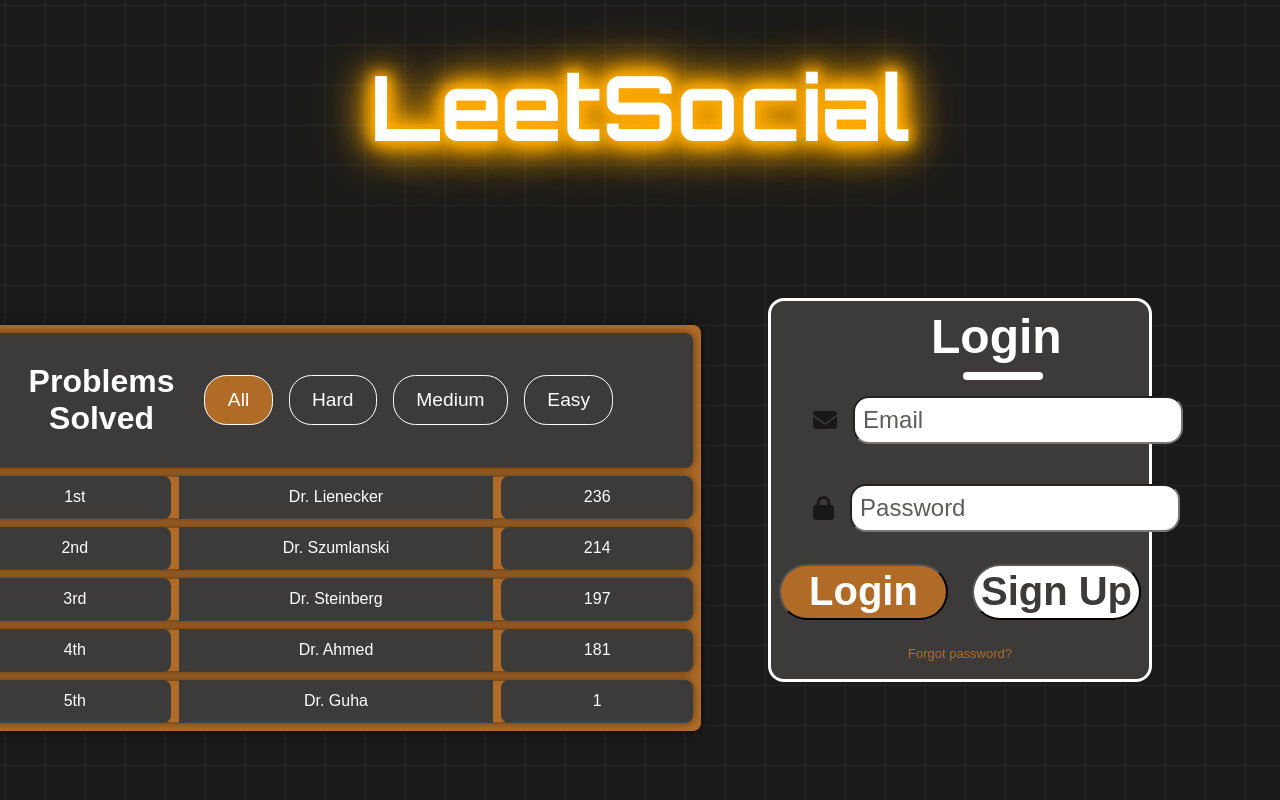
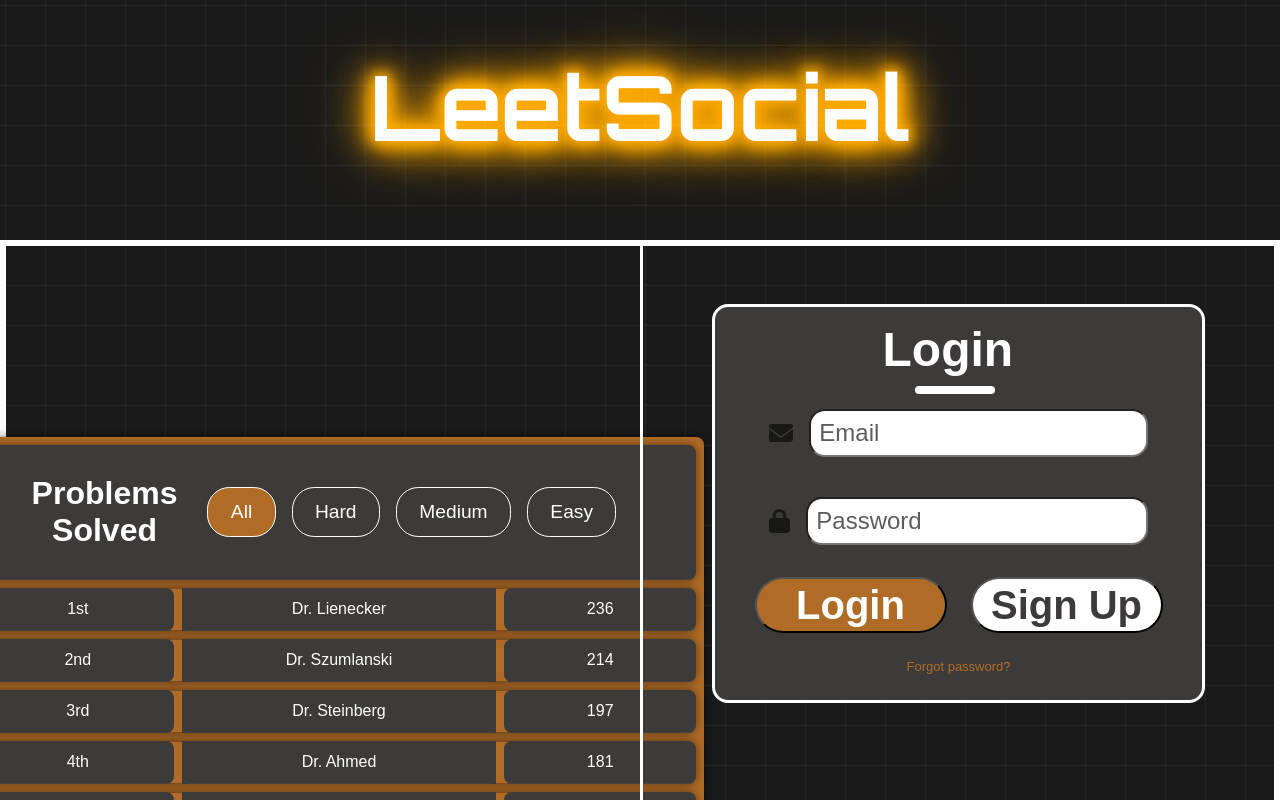
Before and after one commit to thedeclancarter/LeetSocial, a React (Create React App) app in the folder frontend/: page / in a window 1280 px wide. Shown: the top 800 px of the page. Built offline with nearby package versions, Linux system fonts and the light colour scheme.

Commit message:
Leaderboard is now a separate component in both login.js and home.js

```diff
--- a/frontend/src/App.js
+++ b/frontend/src/App.js
@@ -5,7 +5,6 @@ import Login from './pages/login/Login';
 import Home from './pages/home/Home';
 import Profile from './pages/profile/Profile';
 import Verify from './pages/verify/Verify';
-import Leaderboard from './components/leaderboard/Leaderboard';
 import Navbar from './components/navbar/Navbar';
 import AddFriend from './pages/add_friend/AddFriend';
 
@@ -26,11 +25,13 @@ function App() {
             setUpdate={setUpdate}
           />
         )}
-        {isHome && (<Leaderboard isLogin={isLogin} isUpdate={isUpdate} />)}
       </div>
       <Routes>
-        <Route path='/' element={<Login isLogin={isLogin} setLogin={setLogin} />} />
-        <Route path='/home' element={<Home />} />
+        <Route
+          path='/'
+          element={<Login isLogin={isLogin} setLogin={setLogin} isUpdate={isUpdate} />}
+          />
+        <Route path='/home' element={<Home isLogin={isLogin} isUpdate={isUpdate} />} />
         <Route path='/profile' element={<Profile />} />
         <Route path='/verify' element={<Verify />} />
         <Route path='/addfriend' element={<AddFriend />} />
--- a/frontend/src/components/leaderboard/Leaderboard.css
+++ b/frontend/src/components/leaderboard/Leaderboard.css
@@ -6,8 +6,7 @@
     height: 100%;
     padding-bottom: 0px;
     transition: width 2s;
-    /* border: solid black; */
-    margin-top: 8rem;
+    border: solid #fff;
 }
 
 .tableContainer {
--- a/frontend/src/components/leaderboard/Leaderboard.js
+++ b/frontend/src/components/leaderboard/Leaderboard.js
@@ -122,7 +122,7 @@ export default function Leaderboard(props) {
                 setInfoArr(sortedArr);
             });
         }
-    }, [isLogin, isUpdate, difficulty]);
+    }, [isUpdate, difficulty]);
 
     const filterTable = event => {
         event.preventDefault();
--- a/frontend/src/components/register/Register.css
+++ b/frontend/src/components/register/Register.css
@@ -6,7 +6,7 @@
     height: 100%;
     width: 50%;
     right: 0;
-    /* border: solid #fff; */
+    border: solid #fff;
 }
 
 .show {
@@ -20,9 +20,8 @@
 
 .inputBox {
     height: auto;
-    width: 120%;
+    width: auto;
     margin-top: 3.6rem;
-    margin-right: 100%;
     padding: 2.5%;
     background-color: #3c3b39;
     border: solid #fff;
--- a/frontend/src/pages/home/Home.css
+++ b/frontend/src/pages/home/Home.css
@@ -1,27 +1,10 @@
-body, html {
-    margin: 0;
-    padding: 0;
-    height: 100%;
-    background-color: #1a1a1a;
+.homeContainer {
+    position: absolute;
+        display: flex;
+        flex-direction: row;
+        right: 0;
+        width: 100vw;
+        height: 100%;
+        margin-top: 15rem;
+        border: solid #fff;
 }
-
-.grid-background {
-    position: absolute;
-    top: 0;
-    left: 0;
-    width: 100%;
-    height: 100%;
-    background: linear-gradient(rgba(255, 255, 255, 0.064) 1px, transparent 1px), linear-gradient(90deg, rgba(255, 255, 255, 0.064) 1px, transparent 1px);
-    background-size: 40px 40px, 40px 40px;
-    animation: moveGrid 5s linear infinite;
-}
-
-@keyframes moveGrid {
-    0% {
-        background-position: 0 0;
-    }
-
-    100% {
-        background-position: 40px 40px;
-    }
-}
--- a/frontend/src/pages/home/Home.js
+++ b/frontend/src/pages/home/Home.js
@@ -1,9 +1,13 @@
+import Leaderboard from '../../components/leaderboard/Leaderboard';
 import './Home.css';
 import React from 'react';
 
-export default function Home() {
+export default function Home(props) {
+    const { isLogin, isUpdate } = props;
 
     return (
-        <></>
+        <div className='homeContainer'>
+            <Leaderboard isLogin={isLogin} isUpdate={isUpdate} />
+        </div>
     );
 }
--- a/frontend/src/pages/login/Login.css
+++ b/frontend/src/pages/login/Login.css
@@ -24,8 +24,11 @@ body, html {
 
 .registerContainer {
     position: absolute;
+    display: flex;
+    flex-direction: row;
     right: 0;
-    width: 50vw;
+    width: 100vw;
     height: 100%;
     margin-top: 15rem;
+    border: solid #fff;
 }
--- a/frontend/src/pages/login/Login.js
+++ b/frontend/src/pages/login/Login.js
@@ -2,9 +2,10 @@ import './Login.css';
 import React from 'react';
 import Register from '../../components/register/Register';
 import Logo from '../../components/logo/Logo';
+import Leaderboard from '../../components/leaderboard/Leaderboard';
 
 export default function Login(props) {
-    const { isLogin, setLogin } = props;
+    const { isLogin, setLogin, isUpdate } = props;
 
     return (
         <div className='loginPage'>
@@ -12,6 +13,7 @@ export default function Login(props) {
                 <Logo />
             </div>
             <div className='registerContainer'>
+                <Leaderboard isLogin={isLogin} isUpdate={isUpdate} />
                 <Register isLogin={isLogin} setLogin={setLogin} />
             </div>
         </div>
```
